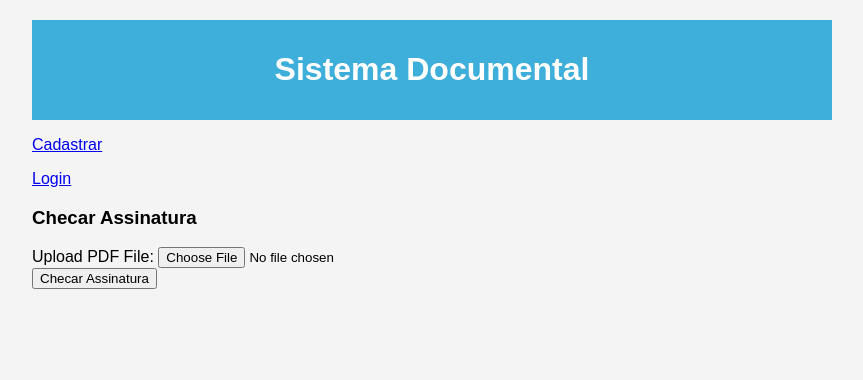
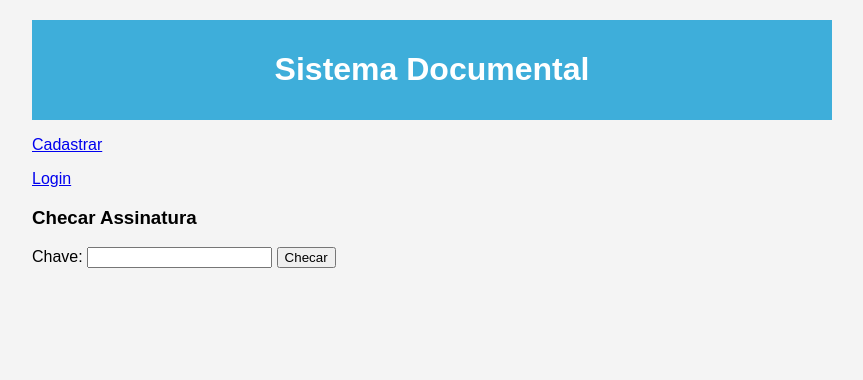
Before and after one commit to Jefferson-F-Ribeiro/SistemaDocumental, a Flask app: page / in a window 1280 px wide. Shown: the top 380 px of the page, without its empty margins (208-1071 px from the left). Run offline with Flask 3, Linux system fonts and the light colour scheme.

Commit message:
Adds logging

```diff
--- a/app.py
+++ b/app.py
@@ -10,7 +10,7 @@ from cryptography.hazmat.backends import default_backend
 from cryptography.hazmat.primitives import hashes
 from cryptography.hazmat.primitives.ciphers import Cipher, algorithms, modes
 from cryptography.hazmat.primitives.kdf.pbkdf2 import PBKDF2HMAC
-from flask import Flask, render_template, redirect, url_for, flash, send_file, abort, request
+from flask import Flask, jsonify, render_template, redirect, url_for, flash, send_file, abort, request
 from flask_login import LoginManager, login_user, login_required, logout_user, current_user
 from flask_wtf import FlaskForm
 import OpenSSL
@@ -50,6 +50,15 @@ db.init_app(app)
 
 login_manager = LoginManager(app)
 login_manager.login_view = 'login'
+
+def adicionar_entrada_log(mensagem):
+    try:
+        with open('app.log', 'a') as log_file:
+            if not os.path.exists('app.log'):
+                log_file.write("Log file created on: {}\n".format(datetime.now()))
+            log_file.write("[{}] {}\n".format(datetime.now(), mensagem))
+    except Exception as e:
+        print(e)
 
 @login_manager.user_loader
 def load_user(user_id):
@@ -133,8 +142,13 @@ def register():
 
         db.session.add(new_user)
         db.session.commit()
+
         flash('Cadastro realizado com sucesso!', 'success')
+        log_message = f'Um usuário chamado {form.name.data} foi cadastrado.'
+        adicionar_entrada_log(log_message)
+
         return redirect(url_for('index'))
+
     return render_template('register.html', form=form)
 
 @app.route('/login', methods=['GET', 'POST'])
@@ -146,6 +160,8 @@ def login():
         if user:
             login_user(user)
             flash('Login bem-sucedido!', 'success')
+            log_message = f'O usuário chamado {user.username} logou no sistema.'
+            adicionar_entrada_log(log_message)
             return redirect(url_for('home'))
         else:
             flash('Nome de usuário ou senha incorretos. Tente novamente.', 'danger')
@@ -166,7 +182,8 @@ def home():
         db.session.commit()
 
         print(f'Encrypted PDF Content: {encrypted_content}')
-
+        log_message = f'O usuário chamado {current_user.username} criou um PDF.'
+        adicionar_entrada_log(log_message)
         flash('PDF salvo com sucesso!', 'success')
         return redirect(url_for('home'))
 
@@ -181,6 +198,8 @@ def edit_pdf(pdf_id):
     if form.validate_on_submit():
         pdf.content = encrypt_content(form.content.data, current_user.key_hash)
         db.session.commit()
+        log_message = f'O usuário chamado {current_user.username} editou o PDF {pdf_id}.'
+        adicionar_entrada_log(log_message)
         flash('PDF editado com sucesso!', 'success')
         return redirect(url_for('home'))
 
@@ -202,6 +221,9 @@ def download_pdf(pdf_id):
 
     buffer.seek(0)
 
+    log_message = f'O usuário chamado {current_user.username} baixou o PDF {pdf_id}.'
+    adicionar_entrada_log(log_message)
+
     return send_file(buffer, as_attachment=True, download_name=f'pdf_{pdf.id}.pdf', mimetype='application/pdf')
 
 
@@ -215,12 +237,19 @@ def delete_pdf(pdf_id):
 
     db.session.delete(pdf)
     db.session.commit()
+
+    log_message = f'O usuário chamado {current_user.username} deletou o PDF {pdf_id}.'
+    adicionar_entrada_log(log_message)
+
     flash('PDF deletado com sucesso!', 'success')
     return redirect(url_for('home'))
 
 @app.route('/logout')
 @login_required
 def logout():
+    log_message = f'O usuário chamado {current_user.username} saiu do sistema.'
+    adicionar_entrada_log(log_message)
+
     logout_user()
     flash('Logout realizado com sucesso!', 'success')
     return redirect(url_for('index'))
@@ -340,6 +369,14 @@ def sign_file(input_file: str, signatureID: str, x_coordinate: int,
             "Certificate File": pk_filename
         }
 
+        new_s_pdf = SignedPdf(
+            user = current_user.id,
+            pub_key = signatureID
+        )
+
+        db.session.add(new_s_pdf)
+        db.session.commit()
+
         # Printing Summary
         print("## Summary ########################################################")
         print("\n".join("{}:{}".format(i, j) for i, j in summary.items()))
@@ -372,50 +409,42 @@ def sign_pdf():
 
         load(name)
 
+        # Assinar o PDF
+        id = str(generate_key_hash(name))
 
+        log_message = f'O usuário chamado {current_user.username} assinou um PDF com a chave {id}.'
+        adicionar_entrada_log(log_message)
 
-        # Assinar o PDF
+        return send_file(sign_file(output_pdf,id,300,100), as_attachment=True) # Envia o arquivo assinado como download
 
-        return send_file(sign_file(output_pdf,str(generate_key_hash(name)),300,100), as_attachment=True) # Envia o arquivo assinado como download
-
-def is_pdf_signed(pdf_path):
-    try:
-        #pdf_document = fitz.open(pdf_path)
-
-        for page_number in range(pdf_document.page_count):
-            page = pdf_document[page_number]
-
-            annotations = page.get_text("text", clip=page.rect)
-
-            if "Signed by:" in annotations:
-                return True
-
-        return False
-
-    except Exception as e:
-        print(f"Error checking digital signature: {e}")
-        return False
 
 @app.route('/check_pdf_signature', methods=['POST'])
 def check_pdf_signature():
-    if 'pdf_file' not in request.files:
-        return "No PDF file uploaded", 400
+    try:
+        # Obtém a string de busca do corpo da solicitação
+        chave_procurada = request.form.get('chave_procurada')
 
-    pdf_file = request.files['pdf_file']
+        # Realiza a busca no banco de dados
+        resultado = SignedPdf.query.filter(SignedPdf.pub_key == chave_procurada).first()
 
-    if pdf_file.filename == '':
-        return "No selected file", 400
+        if resultado:
+            # Se encontrar, retorna uma mensagem de sucesso
+            log_message = f'A chave {chave_procurada} foi buscada e considerada válida.'
+            adicionar_entrada_log(log_message)
+            flash('Assinatura válida', 'success')
+            return redirect(url_for('index'))
+        else:
+            # Se não encontrar, retorna uma mensagem de falha
+            log_message = f'A chave {chave_procurada} foi buscada e considerada não válida.'
+            adicionar_entrada_log(log_message)
+            flash('Assinatura não válida', 'danger')
+            return redirect(url_for('index'))
 
-    if pdf_file and allowed_file(pdf_file.filename):
-        temp_pdf_path = os.path.join(tempfile.gettempdir(), pdf_file.filename)
-        pdf_file.save(temp_pdf_path)
-
-        if is_pdf_signed(temp_pdf_path):
-            return "O PDF possui assinatura digital"
-        else:
-            return "O PDF nao possui assinatura digital"
-
-    return "Invalid file format", 400
+    except Exception as e:
+        # Se ocorrer algum erro, retorna uma mensagem de erro
+        print({'mensagem': f'Erro: {str(e)}'})
+        flash('Falha na checagem', 'danger')
+        return redirect(url_for('index'))
 
 if __name__ == '__main__':
     with app.app_context():
--- a/templates/index.html
+++ b/templates/index.html
@@ -5,11 +5,11 @@
   <p><a href="{{ url_for('login') }}">Login</a></p>
 
   <h3>Checar Assinatura</h3>
-  <form method="post" action="{{ url_for('check_pdf_signature') }}" enctype="multipart/form-data">
-    <div class="form-group">
-      <label for="pdf_file">Upload PDF File:</label>
-      <input type="file" name="pdf_file" accept=".pdf" class="form-control-file" required>
-    </div>
-    <button type="submit" class="btn btn-primary">Checar Assinatura</button>
+
+  <form action="{{ url_for ('check_pdf_signature') }}" method="post">
+      <label for="chave_procurada">Chave:</label>
+      <input type="text" id="chave_procurada" name="chave_procurada" required>
+      <button type="submit">Checar</button>
   </form>
+
 {% endblock %}
```
Also changed, not shown: instance/site.db, 1 other file.
